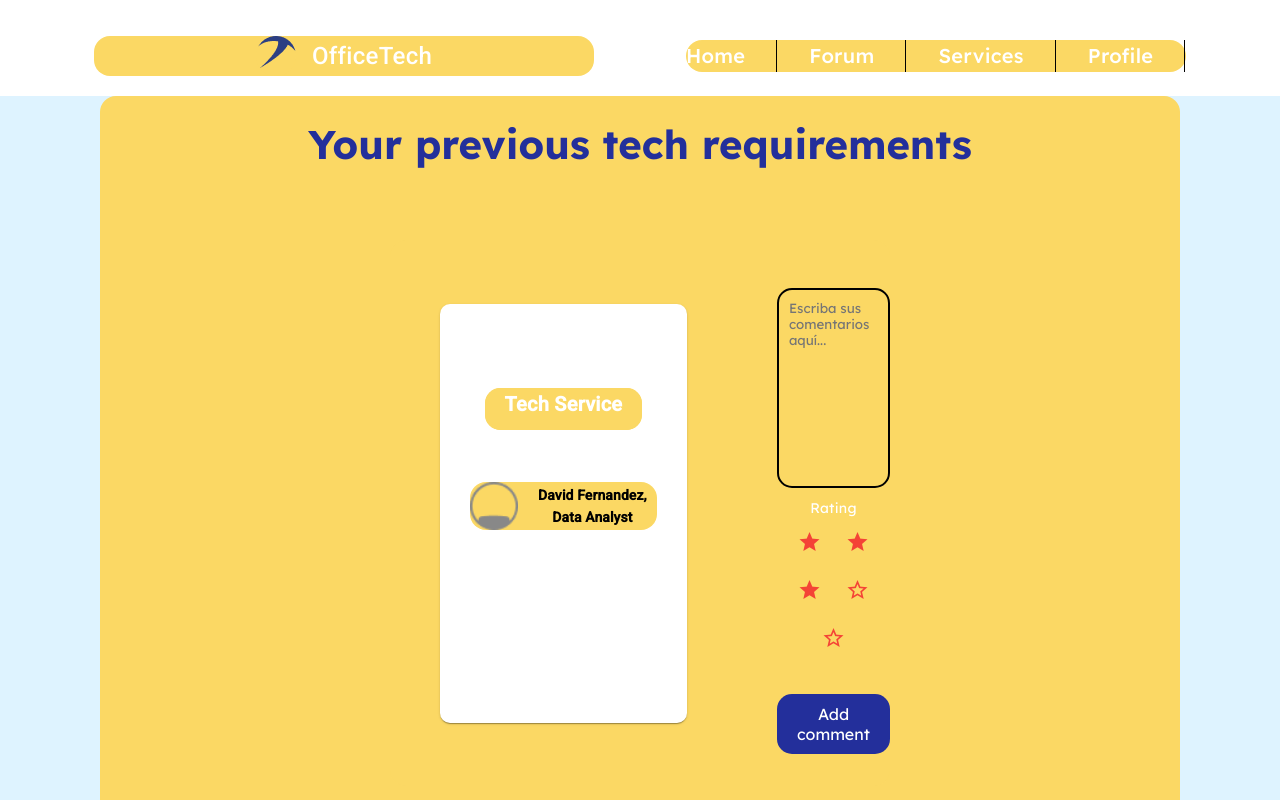
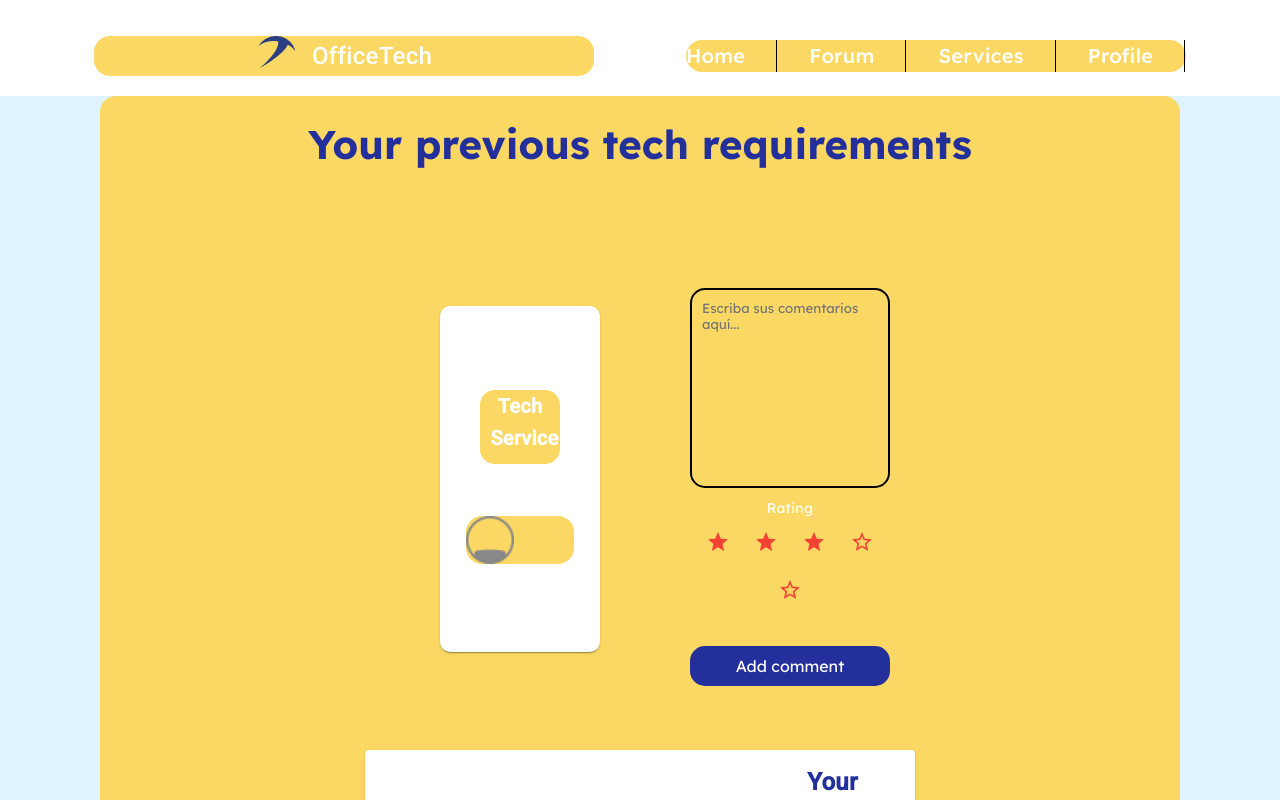
Before and after one commit to OpenSourceSW53/officetech-frontend, an Angular app: page /services/new_comment in a window 1280 px wide. Shown: the top 800 px of the page. Built offline with nearby package versions, Linux system fonts and the light colour scheme; no server answers.

Commit message:
update: name technician and title service

```diff
--- a/src/app/officetech/components/comments/comments.component.html
+++ b/src/app/officetech/components/comments/comments.component.html
@@ -7,10 +7,10 @@
       </mat-card-header>
       <div class="user-details">
         <img class="user-icon" src="assets/images/icon-user.png" alt="User icon">
-        <mat-card-subtitle>David Fernandez, Data Analyst</mat-card-subtitle>
+        <mat-card-subtitle>{{technician}}</mat-card-subtitle>
       </div>
       <mat-card-content>
-        <p>Analytics and Reporting Tools: We need to assess the performance of our business and make informed decisions.</p>
+        <p>{{service.title}}</p>
       </mat-card-content>
     </mat-card>
     <div class="comment-section">
--- a/src/app/officetech/components/comments/comments.component.ts
+++ b/src/app/officetech/components/comments/comments.component.ts
@@ -9,6 +9,7 @@ import {MatTooltip} from "@angular/material/tooltip";
 import {RatingComponent, StarRatingColor} from "../rating/rating.component";
 import {PanelItemsService} from "../../services/panel/panel-items.service";
 import {FormsModule} from "@angular/forms";
+import {UserService} from "../../services/user/user.service";
 
 @Component({
   selector: 'app-comments',
@@ -42,7 +43,8 @@ export class CommentsComponent implements OnInit{
   id_service: string = "";
   comment: string = "";
   service: any = {};
-  constructor(private router: Router, private authService: AuthService, private route: ActivatedRoute, private panelService: PanelItemsService){}
+  technician: string = "";
+  constructor(private router: Router, private authService: AuthService, private route: ActivatedRoute, private panelService: PanelItemsService, private userService: UserService){}
 
   ngOnInit() {
     this.route.params.subscribe(p => {
@@ -58,11 +60,21 @@ export class CommentsComponent implements OnInit{
     this.panelService.getServicesByID(parseInt(this.id_service)).subscribe(
       r => {
         this.service = r;
+        console.log(this.service)
+        this.userService.getUserDataByIdServices(this.service.technicianId).subscribe(
+          r => {
+            this.technician = r.name;
+          },
+          e => {
+            console.log(e);
+          }
+        )
       },
       e => {
         console.log(e);
       }
     )
+
   }
 
   addComment() {
```
